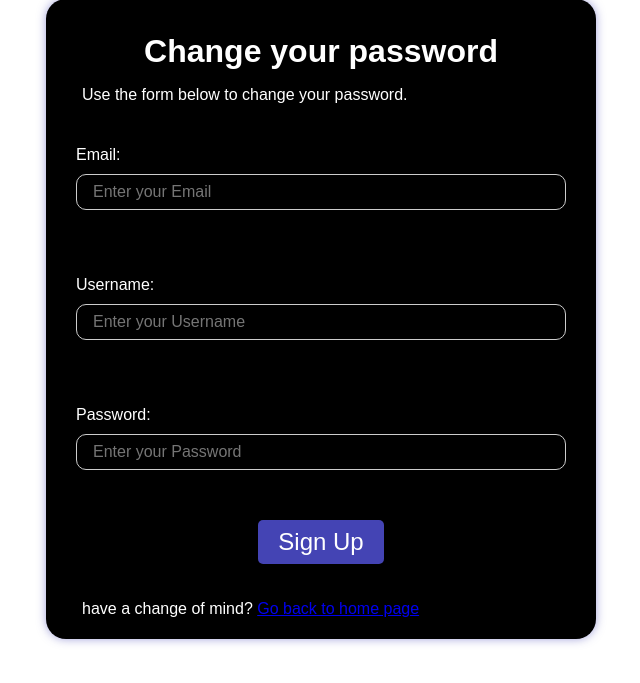
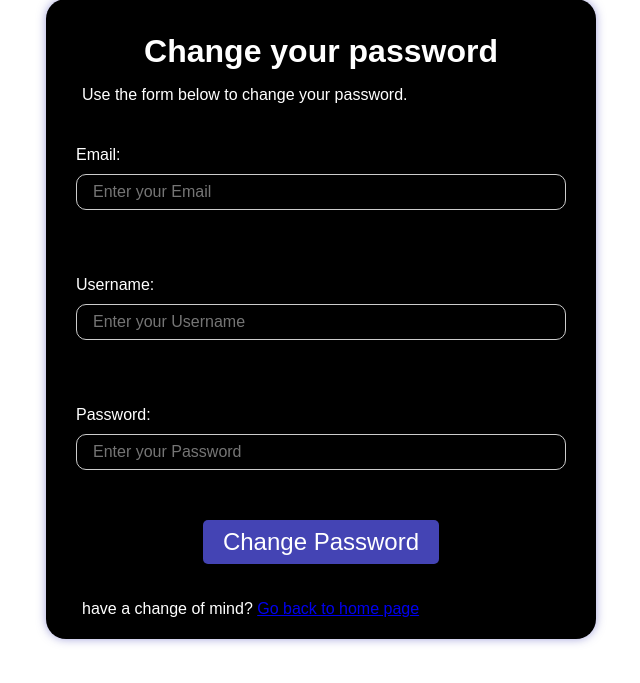
Before and after one commit to kydallaboutlearning/kydfinance, a Django app: template template/registration/password_change_form.html in a window 1280 px wide. Shown: the part 101-784 px from the top of the page, without its empty margins (319-959 px from the left). Run offline with Django 5.2, Linux system fonts and the light colour scheme; the template is opened without the code that fills it: values that come from a table or form of the project are taken from there, others are empty; some libraries are stand-ins or nearby versions.

Commit message:
Chore(accounts): Updated the password change form

```diff
--- a/template/registration/password_change_form.html
+++ b/template/registration/password_change_form.html
@@ -14,9 +14,9 @@
              <div class="signup__header">
                <h1>{% trans "Change your password" %}</h1>
                     <p>Use the form below to change your password.</p>
-          <form action="{% url 'accounts:password_change_done' %}"  method="post">
+          <form method="post">
                 {{ form.as_p }}
-               <button type="submit" value="change">{% trans 'Sign Up' %}</button>
+               <button type="submit" value="change">{% trans 'Change Password' %}</button>
                          {% csrf_token %}
           </form>
           <p class="signup__p">{% trans "have a change of mind?" %} <a href="{% url 'main:landing-page' %}">{% trans "Go back to home page" %}</a></p>
```
